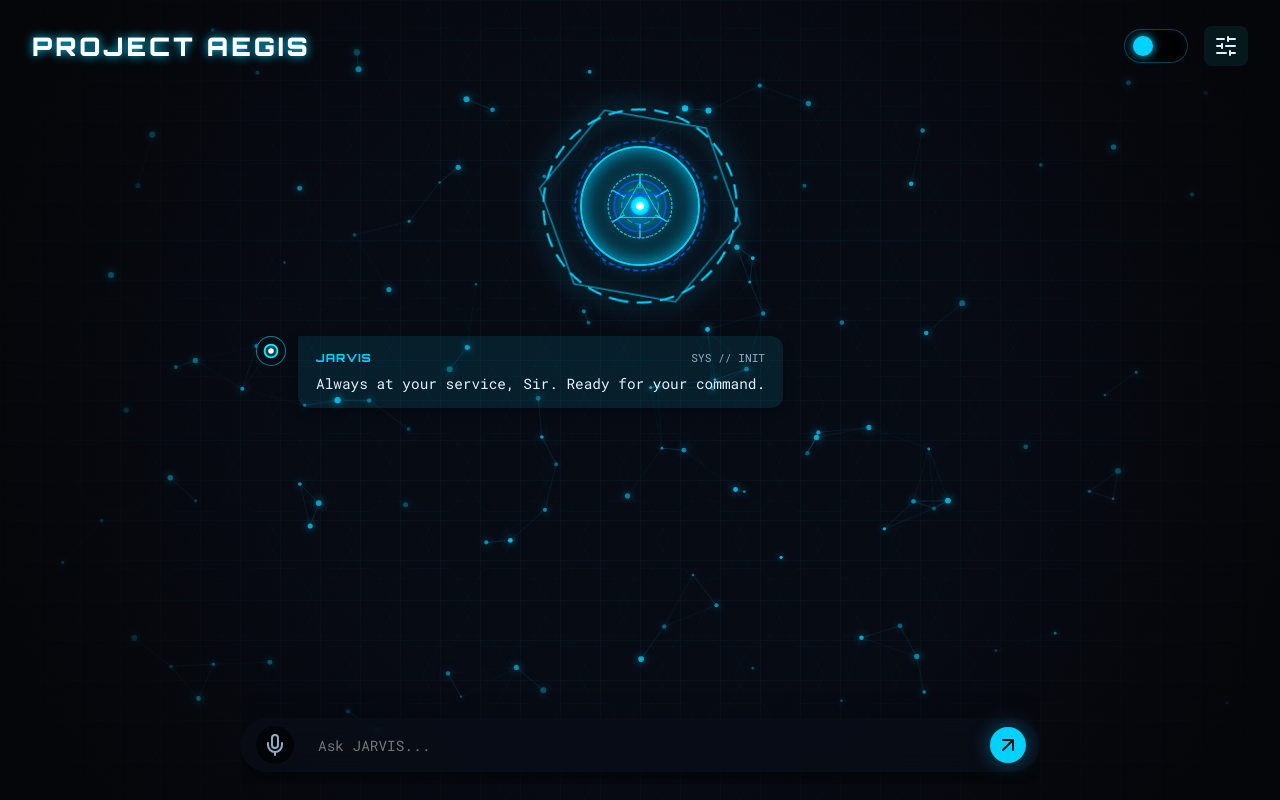
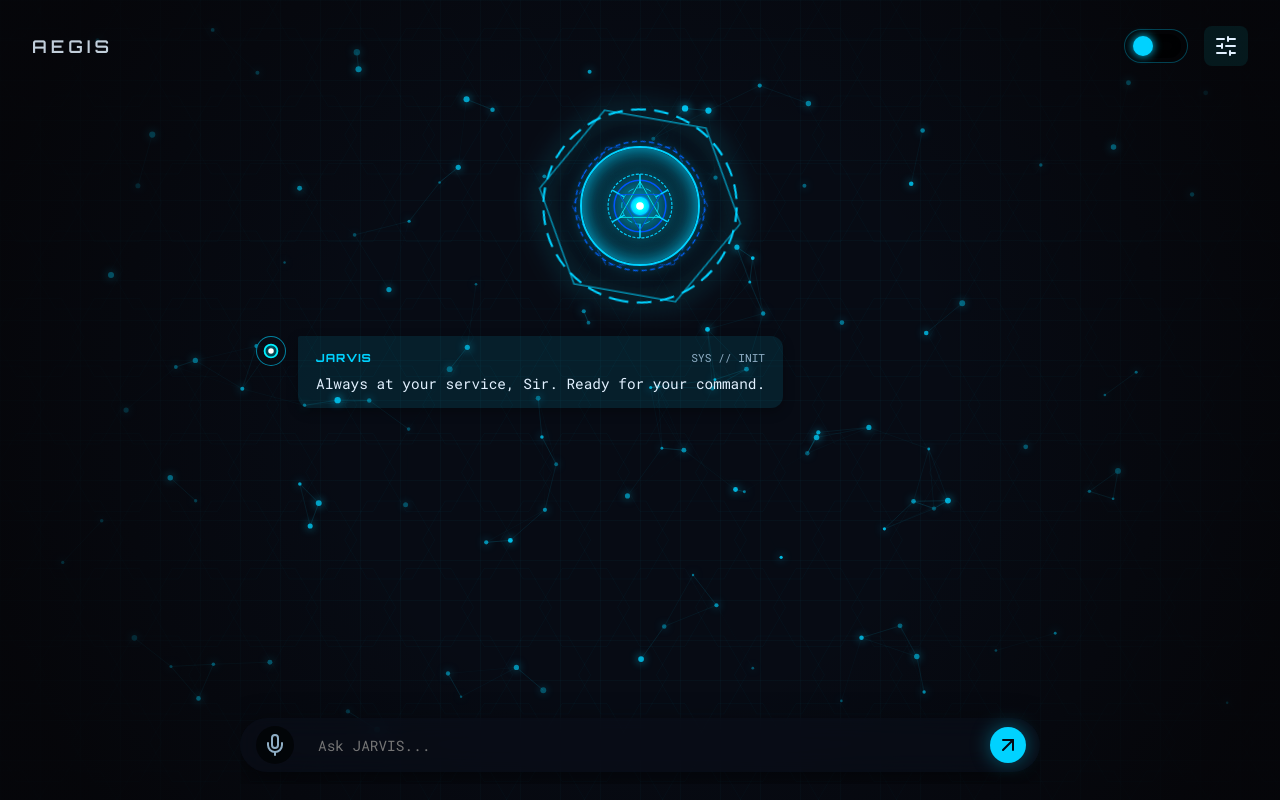
Before and after one commit to Knecrow/Aegis, a website built with Vite: page index.html in a window 1280 px wide. Built offline with nearby package versions, Linux system fonts and the light colour scheme; animation ran at ten frames a second.

Commit message:
Make header title and document title more minimal

```diff
--- a/index.html
+++ b/index.html
@@ -3,7 +3,7 @@
 <head>
   <meta charset="UTF-8" />
   <meta name="viewport" content="width=device-width, initial-scale=1.0" />
-  <title>PROJECT AEGIS</title>
+  <title>AEGIS</title>
 
   <!-- Google Fonts: Orbitron & Roboto Mono -->
   <link rel="preconnect" href="https://fonts.googleapis.com">
@@ -28,7 +28,7 @@
     <header id="hud-header" class="hud-header">
       <div class="brand-section">
         <div class="brand-title">
-          PROJECT AEGIS
+          AEGIS
         </div>
       </div>
 
--- a/styles.css
+++ b/styles.css
@@ -159,14 +159,15 @@
     }
     .brand-title {
       font-family: var(--font-title);
-      font-weight: 900;
-      font-size: 1.6rem;
-      letter-spacing: 3px;
-      color: #ffffff;
-      text-shadow: 0 0 10px var(--color-primary);
+      font-weight: 600;
+      font-size: 1.1rem;
+      letter-spacing: 4px;
+      color: var(--color-text);
+      text-shadow: none;
       display: flex;
       align-items: center;
       gap: 8px;
+      opacity: 0.85;
     }
     .brand-title span {
       color: var(--color-primary);
```
